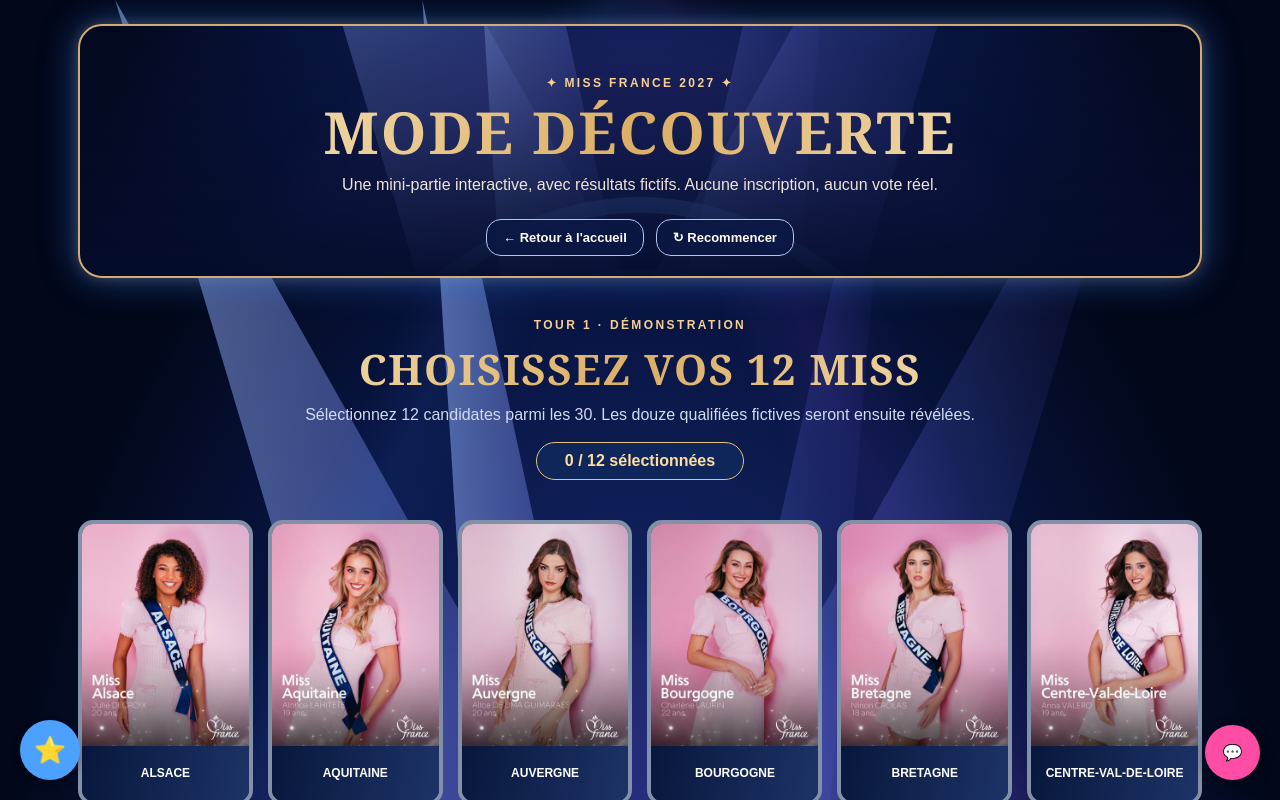
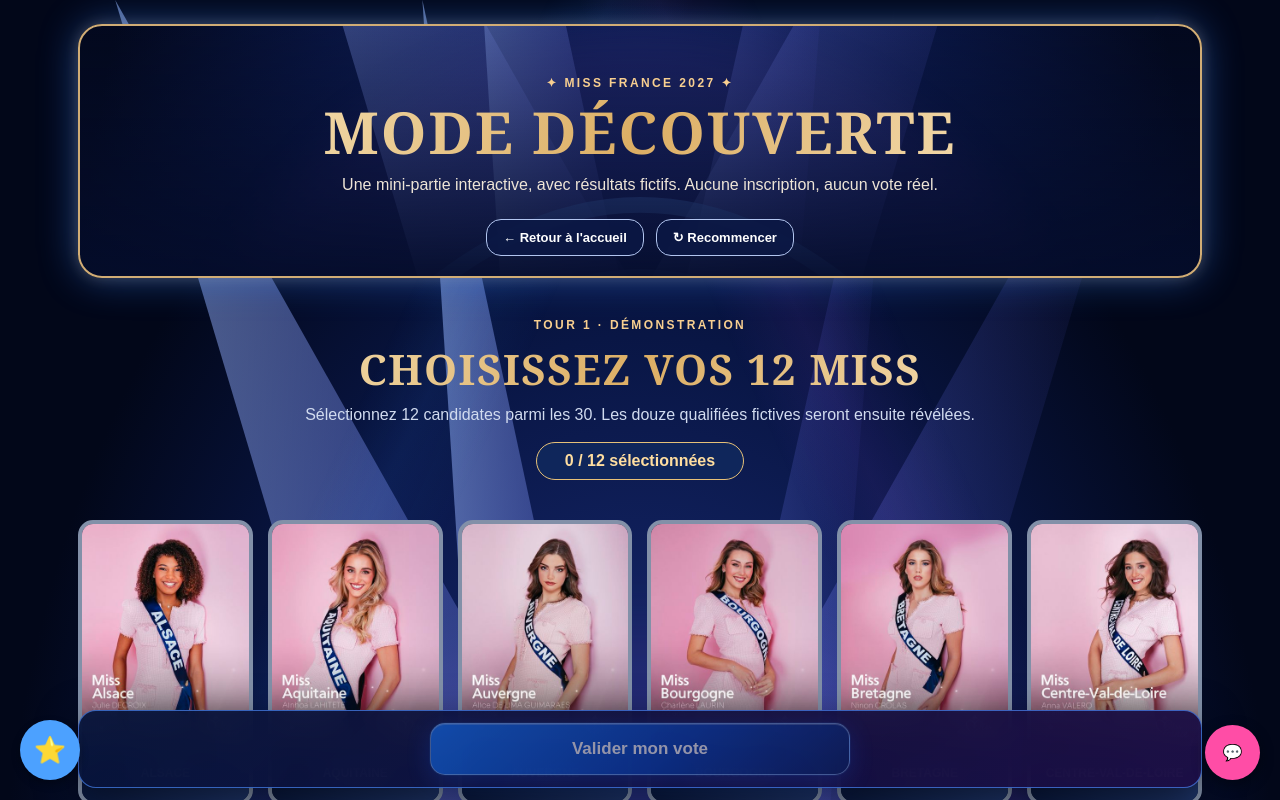
Before and after one commit to ludhardy-arch/miss2027, a React (Vite) app in the folder miss2026-main/: page /#/demo in a window 1280 px wide. Shown: the top 800 px of the page. Built offline with nearby package versions, Linux system fonts and the light colour scheme.

Commit message:
TEST demo: reuse exact sticky vote validation component layout from real game

```diff
--- a/miss2026-main/src/pages/Demo.jsx
+++ b/miss2026-main/src/pages/Demo.jsx
@@ -81,7 +81,7 @@
           }}><option value="">Choisir</option>{[1,2,3,4,5].map(n=><option key={n} value={n}>{n===1?"Miss France":(n-1)+"e dauphine"}</option>)}</select></div>}
           {phase<3 && selected.includes(c.id)&&<div className="demo-selected">✓ Sélectionnée</div>}
         </div>)}</div>
-      <div className="demo-bottom"><button type="button" disabled={phase===3?ranking.length!==5:selected.length!==maximum} onClick={next}>{phase===3?"Valider mon classement":"Valider mon vote"}</button></div>
+      <div className="tv-submit" style={{ textAlign: "center", marginTop: 20 }}><button type="button" disabled={phase===3?ranking.length!==5:selected.length!==maximum} onClick={next}>{phase===3?"Valider mon classement":"Valider mon vote"}</button></div>
       <Leaderboard demoPlayers={demoPlayerRecords} demoSelections={admin} />
       <SelectionBubble user={{pseudo:"Vous"}} tour={phase} selection={selected} />
     </> : <section className="demo-ceremony">
```
